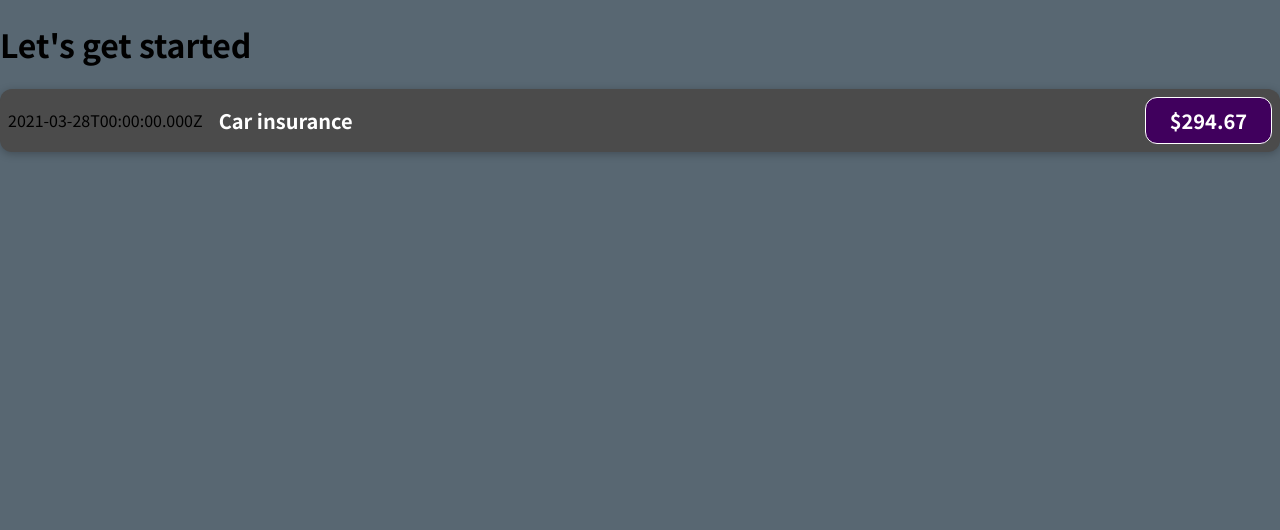
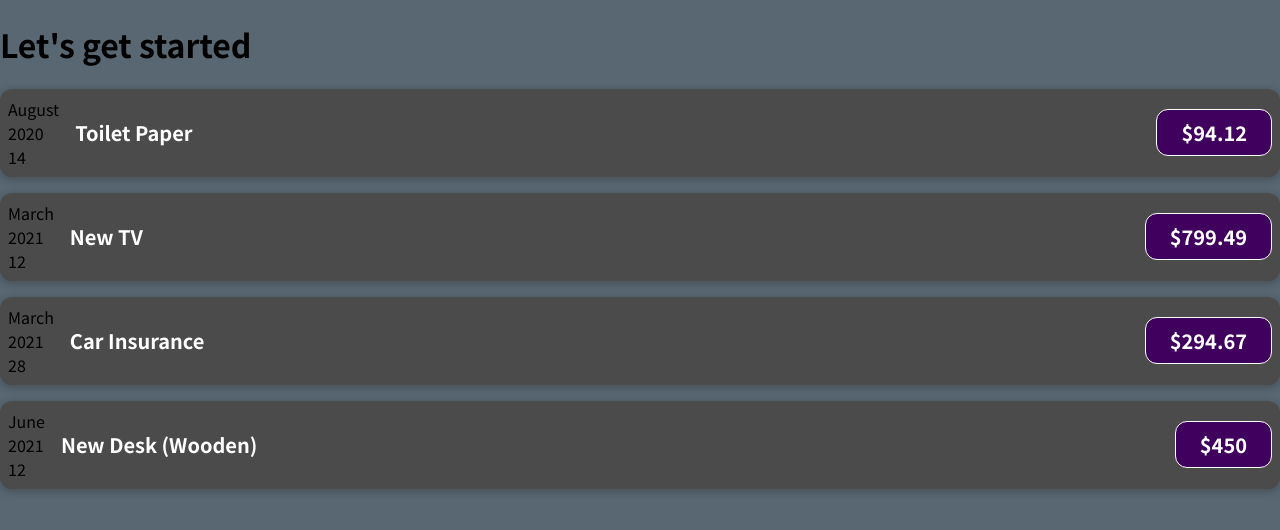
Before and after one commit to AsthaSrivastava8/react-udemy, a JavaScript app in the folder react-udemy/: page / in a window 1280 px wide. Shown: the top 530 px of the page. Built offline with nearby package versions, Linux system fonts and the light colour scheme.

Commit message:
Added date

```diff
--- a/react-udemy/src/App.js
+++ b/react-udemy/src/App.js
@@ -1,10 +1,51 @@
 import ExpenseItem from "./components/ExpenseItem";
 
 function App() {
+  const expenses = [
+    {
+      id: "e1",
+      title: "Toilet Paper",
+      amount: 94.12,
+      date: new Date(2020, 7, 14),
+    },
+    { id: "e2", title: "New TV", amount: 799.49, date: new Date(2021, 2, 12) },
+    {
+      id: "e3",
+      title: "Car Insurance",
+      amount: 294.67,
+      date: new Date(2021, 2, 28),
+    },
+    {
+      id: "e4",
+      title: "New Desk (Wooden)",
+      amount: 450,
+      date: new Date(2021, 5, 12),
+    },
+  ];
+
   return (
     <div>
       <h1>Let's get started</h1>
-      <ExpenseItem></ExpenseItem>
+      <ExpenseItem
+        title={expenses[0].title}
+        amount={expenses[0].amount}
+        date={expenses[0].date}
+      ></ExpenseItem>
+      <ExpenseItem
+        title={expenses[1].title}
+        amount={expenses[1].amount}
+        date={expenses[1].date}
+      ></ExpenseItem>
+      <ExpenseItem
+        title={expenses[2].title}
+        amount={expenses[2].amount}
+        date={expenses[2].date}
+      ></ExpenseItem>
+      <ExpenseItem
+        title={expenses[3].title}
+        amount={expenses[3].amount}
+        date={expenses[3].date}
+      ></ExpenseItem>
     </div>
   );
 }
--- a/react-udemy/src/components/ExpenseItem.js
+++ b/react-udemy/src/components/ExpenseItem.js
@@ -1,16 +1,20 @@
 import "./ExpenseItem.css";
 
-function ExpenseItem() {
-  const expenseDate = new Date(2021, 2, 28);
-  const expenseDescription = "Car insurance";
-  const expensePrice = 294.67;
+function ExpenseItem(props) {
+  const month = props.date.toLocaleString("en-UK", { month: "long" });
+  const year = props.date.getFullYear();
+  const day = props.date.toLocaleString("en-UK", { day: "2-digit" });
 
   return (
     <div className="expense-item">
-      <div>{expenseDate.toISOString()}</div>
+      <div>
+        <div>{month}</div>
+        <div>{year}</div>
+        <div>{day}</div>
+      </div>
       <div className="expense-item__description">
-        <h2>{expenseDescription}</h2>
-        <div className="expense-item__price">${expensePrice}</div>
+        <h2>{props.title}</h2>
+        <div className="expense-item__price">${props.amount}</div>
       </div>
     </div>
   );
```
